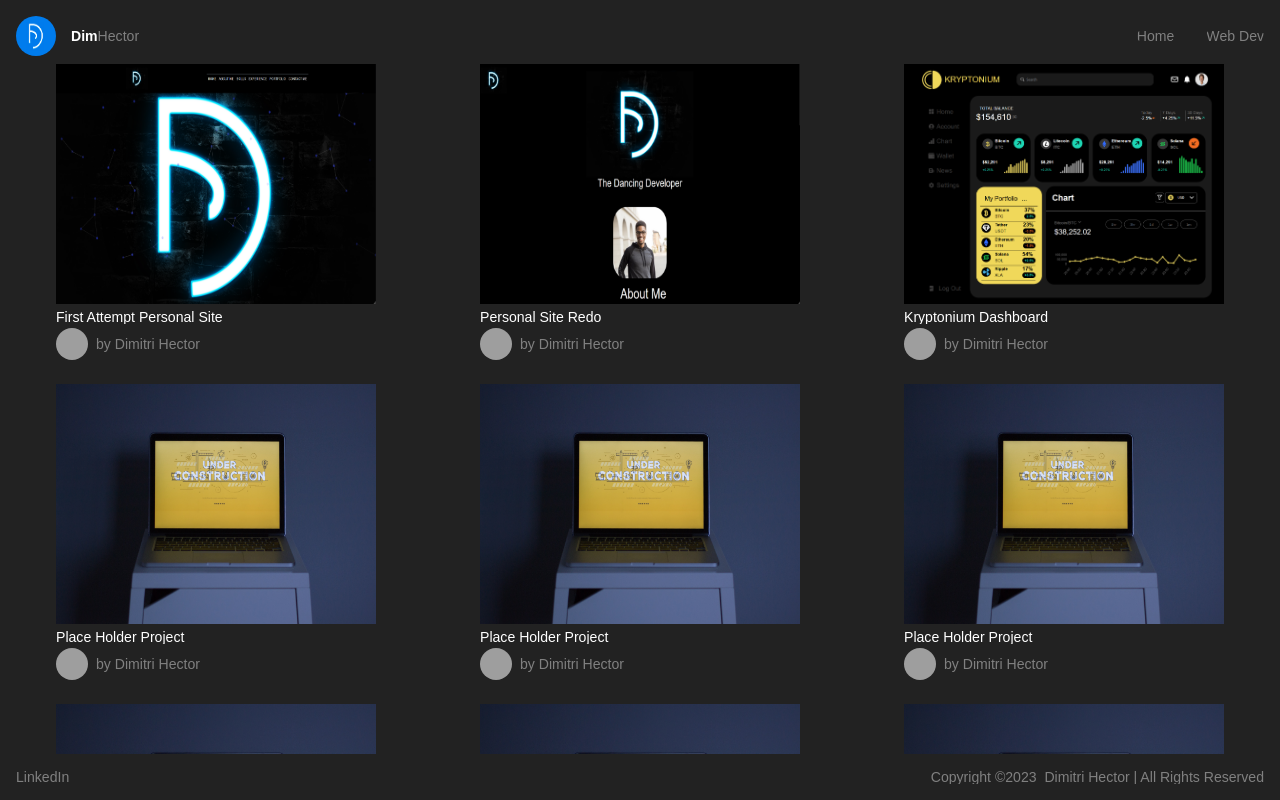
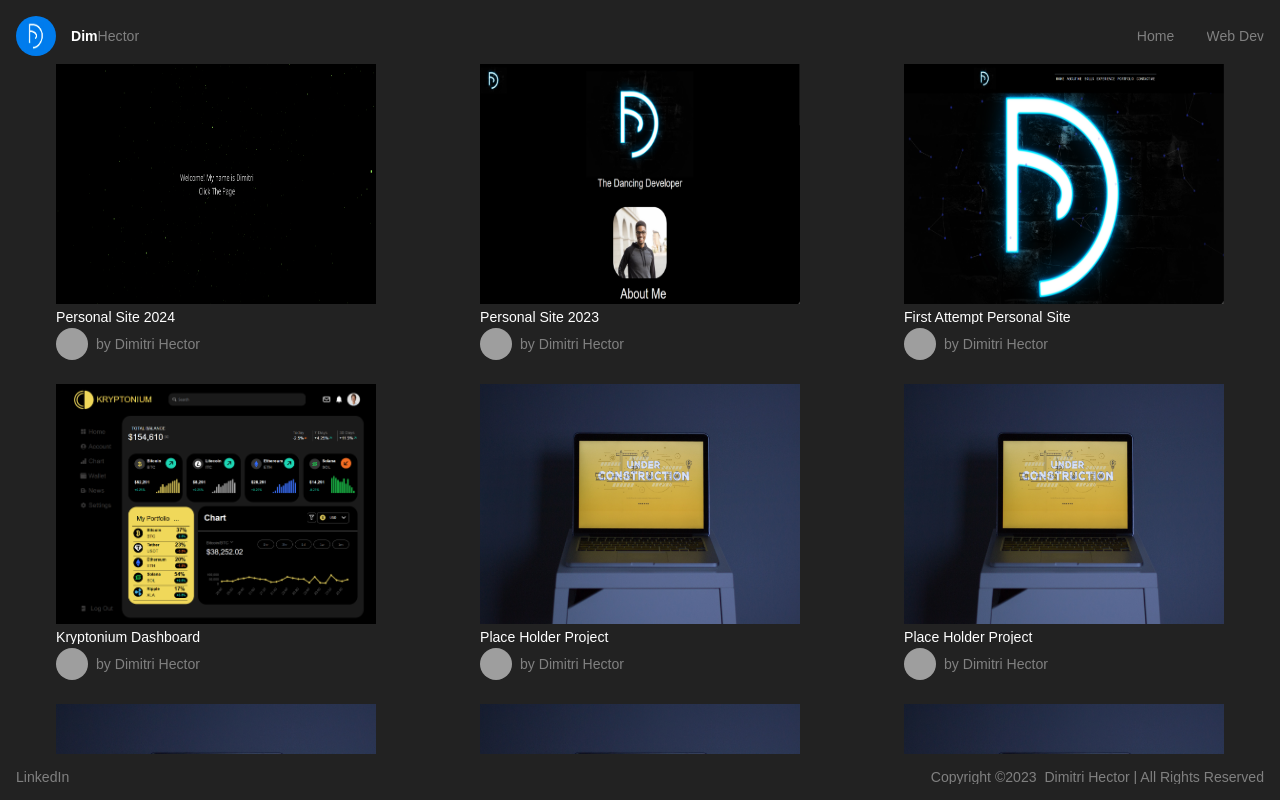
Before and after one commit to joshuahector86/portfolio_2023, a React (Vite) app: page /portfolio_2023/web-dev in a window 1280 px wide. Built offline with nearby package versions, Linux system fonts and the light colour scheme; grey boxes are pictures that could not be loaded.

Commit message:
updating with new project

```diff
--- a/src/Components/WebDev/WebDev.tsx
+++ b/src/Components/WebDev/WebDev.tsx
@@ -4,6 +4,7 @@ import {
   WebDevCardKryptoniumDash,
   WebDevCardPersonalSiteFirstTry,
   WebDevCardPersonalSiteRedo,
+  WebDevCardProsite2024,
 } from "./WebDevCard/WebDevCard";
 
 function WebDev() {
@@ -11,12 +12,12 @@ function WebDev() {
     <div className="web-dev">
       <div className="multi-card-holder">
         <div className="card-container">
+          <WebDevCardProsite2024 />
+          <WebDevCardPersonalSiteRedo />
           <WebDevCardPersonalSiteFirstTry />
-          <WebDevCardPersonalSiteRedo />
-          <WebDevCardKryptoniumDash />
         </div>
         <div className="card-container">
-          <WebDevCardExample />
+          <WebDevCardKryptoniumDash />
           <WebDevCardExample />
           <WebDevCardExample />
         </div>
--- a/src/Components/WebDev/WebDevCard/WebDevCard.tsx
+++ b/src/Components/WebDev/WebDevCard/WebDevCard.tsx
@@ -3,12 +3,14 @@ import { construction_image } from "../../../assets/general-assets";
 import {
   web_dev_card_first_try,
   web_dev_card_krypto,
+  web_dev_card_prosite2024,
   web_dev_card_redo,
 } from "../../../assets/web-dev-page-assets";
 import {
   ToKryptoniumDash,
   ToPersonalSiteFirst,
   ToPersonalSiteRedo,
+  ToProSite2024,
 } from "../../../utils/WebDevData/WebDevData";
 import logo from "../../../assets/general-assets/logo.jpg";
 import { useStoreUnderConstructionDialog } from "../../../ZustandStores/UnderConstructionDialogStore";
@@ -59,7 +61,7 @@ function WebDevCardPersonalSiteRedo() {
         src={web_dev_card_redo}
         alt="web-dev-project-here"
       />
-      <div className="project-title">Personal Site Redo</div>
+      <div className="project-title">Personal Site 2023</div>
       <div className="web-dev-caption">
         <img src={logo} alt="my-logo" />
         by Dimitri Hector
@@ -110,9 +112,28 @@ function WebDevCardKryptoniumDash() {
   );
 }
 
+//----------------------------------------Prosite 2024------------------------------------//
+
+function WebDevCardProsite2024() {
+  return (
+    <div onClick={ToProSite2024} id="krypto-dash" className="web-dev-card">
+      <img
+        className="project-image"
+        src={web_dev_card_prosite2024}
+        alt="web-dev-project-here"
+      />
+      <div className="project-title">Personal Site 2024</div>
+      <div className="web-dev-caption">
+        <img src={logo} alt="my-logo" />
+        by Dimitri Hector
+      </div>
+    </div>
+  );
+}
 export {
   WebDevCardExample,
   WebDevCardPersonalSiteRedo,
   WebDevCardPersonalSiteFirstTry,
   WebDevCardKryptoniumDash,
+  WebDevCardProsite2024,
 };
--- a/src/assets/web-dev-page-assets/index.tsx
+++ b/src/assets/web-dev-page-assets/index.tsx
@@ -1,5 +1,11 @@
 import web_dev_card_krypto from "./kryptoniumDash.png";
 import web_dev_card_redo from "./redo_site.png";
 import web_dev_card_first_try from "./first_try_site.png";
+import web_dev_card_prosite2024 from "./prosite2024.png";
 
-export { web_dev_card_first_try, web_dev_card_redo, web_dev_card_krypto };
+export {
+  web_dev_card_first_try,
+  web_dev_card_redo,
+  web_dev_card_krypto,
+  web_dev_card_prosite2024,
+};
--- a/src/utils/WebDevData/WebDevData.tsx
+++ b/src/utils/WebDevData/WebDevData.tsx
@@ -21,11 +21,19 @@ function ToKryptoniumDash() {
   OpenURLInNewTab("https://joshuahector86.github.io/crypto-dashboard-remake/");
 }
 
+function ToProSite2024() {
+  OpenURLInNewTab("https://dimitrihector.com/");
+}
 function ToPersonalSiteFirst() {
   OpenURLInNewTab("https://joshuahector86.github.io/professional-site/");
 }
 function ToPersonalSiteRedo() {
-  OpenURLInNewTab("https://dimitrihector.com");
+  OpenURLInNewTab("https://joshuahector86.github.io/professional_site_2023/");
 }
 
-export { ToKryptoniumDash, ToPersonalSiteFirst, ToPersonalSiteRedo };
+export {
+  ToKryptoniumDash,
+  ToPersonalSiteFirst,
+  ToPersonalSiteRedo,
+  ToProSite2024,
+};
```
Also changed, not shown: src/assets/web-dev-page-assets/prosite2024.png (added).
